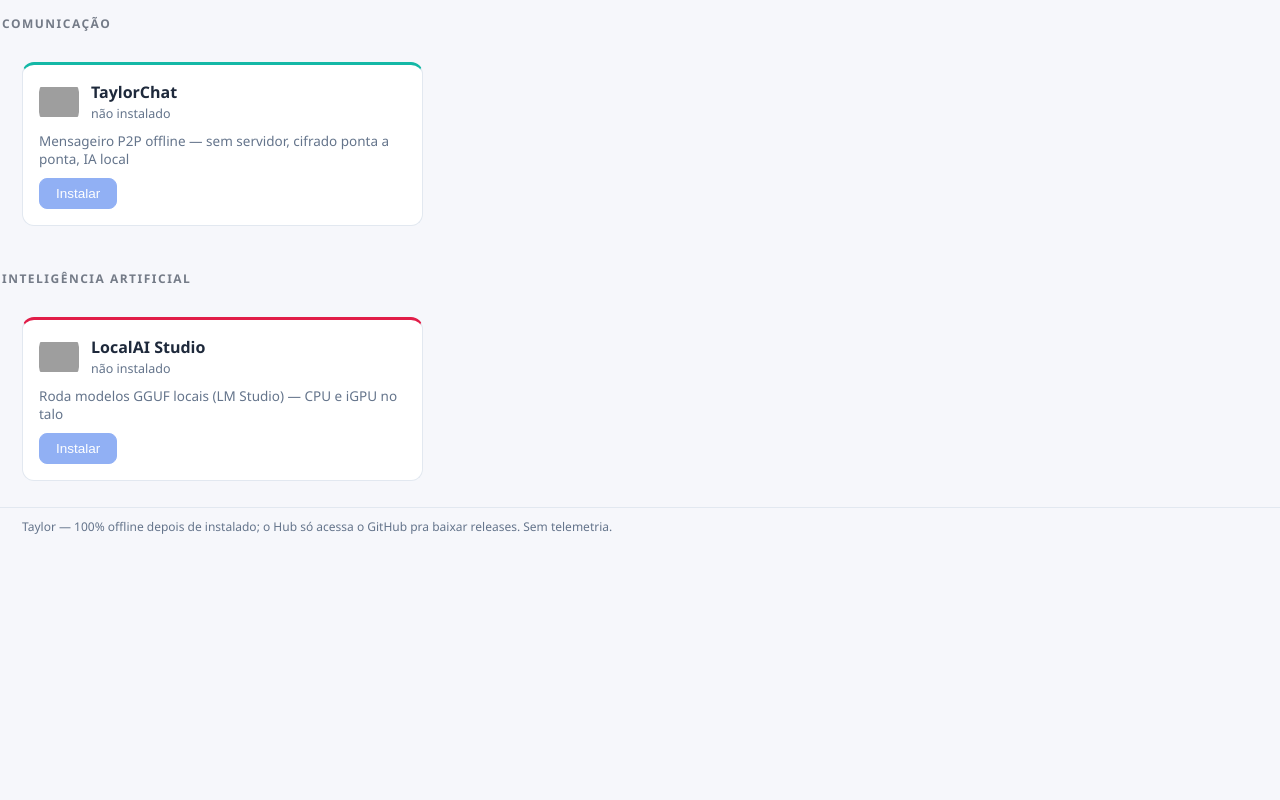
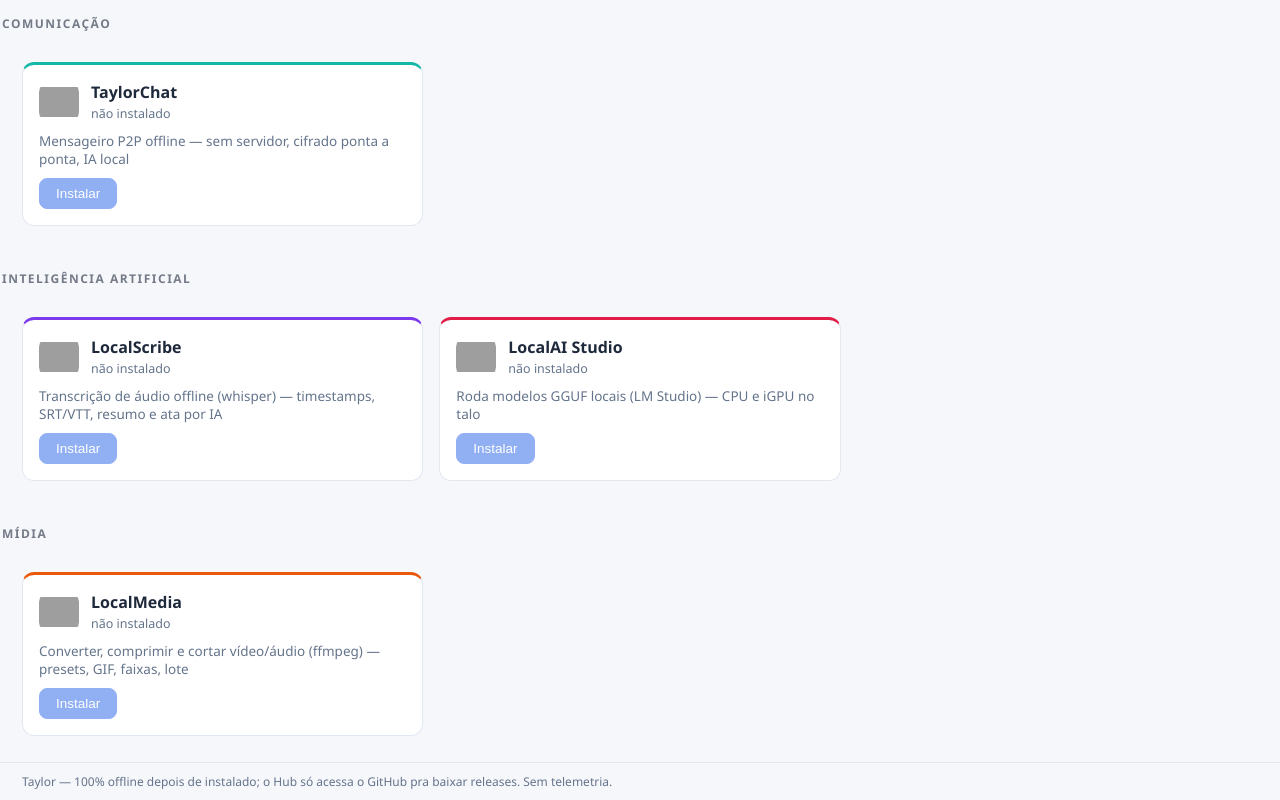
Before and after one commit to Anon5T4R/TaylorHub, a React (Vite) app: page / in a window 1280 px wide. Shown: the part 1273-2073 px from the top of the page. Before the commit the page ends 1818 px from the top, so only its background shows below. Built offline with nearby package versions, Linux system fonts and the light colour scheme; grey boxes are pictures that could not be loaded.

Commit message:
v0.7.0: LocalScribe e LocalMedia no catálogo + categoria Mídia

```diff
--- a/package.json
+++ b/package.json
@@ -1,7 +1,7 @@
 {
   "name": "taylorhub",
   "private": true,
-  "version": "0.6.2",
+  "version": "0.7.0",
   "type": "module",
   "scripts": {
     "dev": "vite",
--- a/src-tauri/tauri.conf.json
+++ b/src-tauri/tauri.conf.json
@@ -1,7 +1,7 @@
 {
   "$schema": "https://schema.tauri.app/config/2",
   "productName": "TaylorHub",
-  "version": "0.6.2",
+  "version": "0.7.0",
   "identifier": "com.taylor.taylorhub",
   "build": {
     "beforeDevCommand": "npm run dev",
--- a/src/App.tsx
+++ b/src/App.tsx
@@ -86,6 +86,7 @@
   "Desenvolvimento",
   "Comunicação",
   "Inteligência artificial",
+  "Mídia",
   CUSTOM_CATEGORY,
 ];
 
--- a/src/catalog.ts
+++ b/src/catalog.ts
@@ -136,6 +136,34 @@
     iconUrl: "https://raw.githubusercontent.com/Anon5T4R/LocalZIM/main/src-tauri/icons/128x128.png",
   },
   {
+    id: "scribe",
+    category: "Inteligência artificial",
+    name: "LocalScribe",
+    description: "Transcrição de áudio offline (whisper) — timestamps, SRT/VTT, resumo e ata por IA",
+    kind: "app",
+    repo: "Anon5T4R/LocalScribe",
+    assets: { win: "*_x64-setup.exe", linux: "*_amd64.AppImage" },
+    silentArgs: ["/S"],
+    exe: "LocalScribe.exe",
+    extensions: [],
+    accent: "#7c3aed",
+    iconUrl: "https://raw.githubusercontent.com/Anon5T4R/LocalScribe/main/src-tauri/icons/128x128.png",
+  },
+  {
+    id: "media",
+    category: "Mídia",
+    name: "LocalMedia",
+    description: "Converter, comprimir e cortar vídeo/áudio (ffmpeg) — presets, GIF, faixas, lote",
+    kind: "app",
+    repo: "Anon5T4R/LocalMedia",
+    assets: { win: "*_x64-setup.exe", linux: "*_amd64.AppImage" },
+    silentArgs: ["/S"],
+    exe: "LocalMedia.exe",
+    extensions: [],
+    accent: "#ea580c",
+    iconUrl: "https://raw.githubusercontent.com/Anon5T4R/LocalMedia/main/src-tauri/icons/128x128.png",
+  },
+  {
     id: "taylorchat",
     category: "Comunicação",
     name: "TaylorChat",
```
Also changed, not shown: 2 other files (tests, documents, lock files or other folders).
